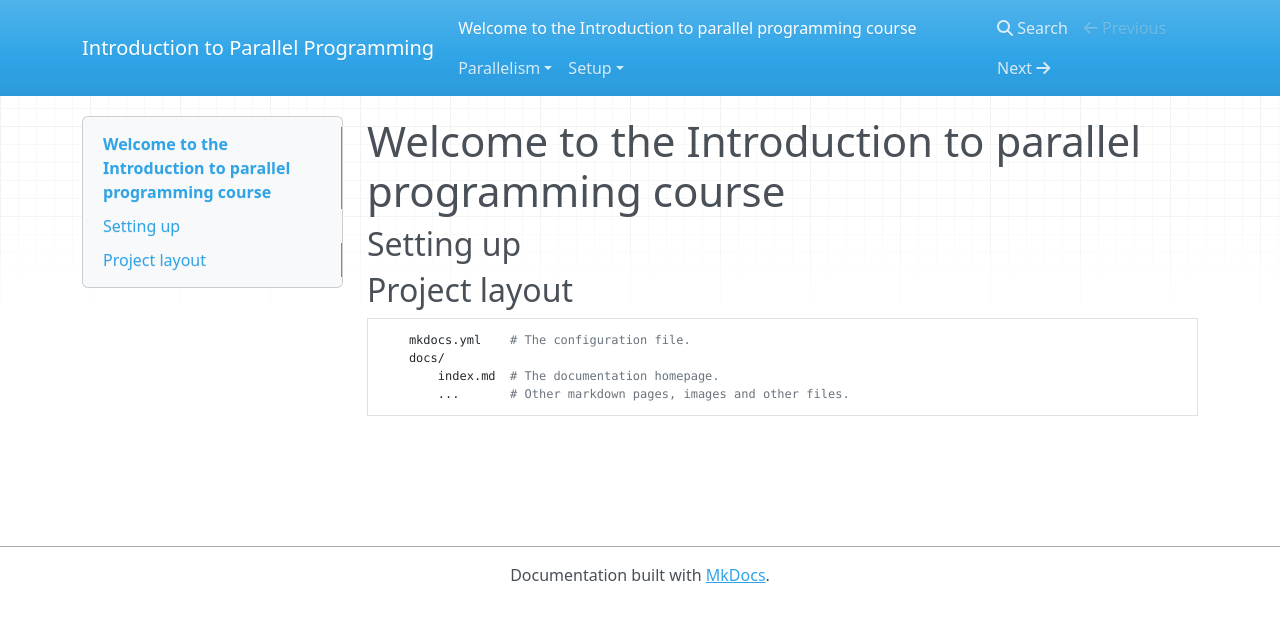
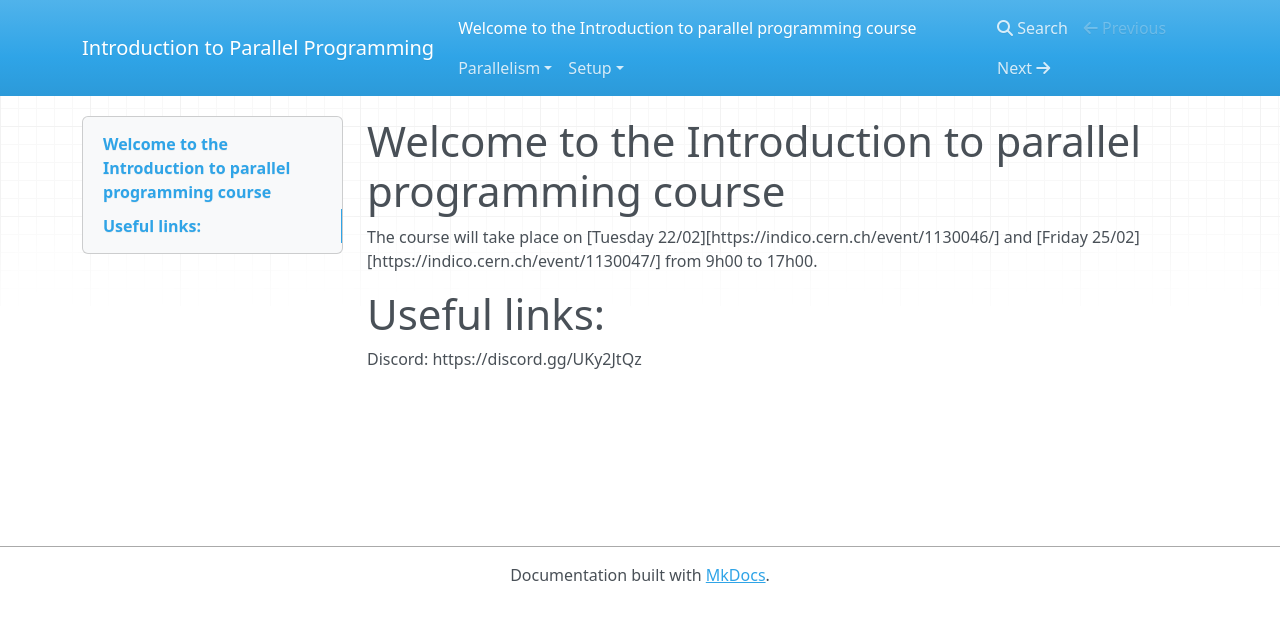
Before and after one commit to felicepantaleo/kseta-22, an MkDocs documentation site: the page built from docs/index.md, in a window 1280 px wide. Shown: the top 622 px of the page. Built offline with MkDocs 1.6.1, drawn with Linux system fonts in a browser that asks for light colours; nearby versions of some CDN libraries.

Commit message:
update with indico and discord links

````diff
--- a/docs/index.md
+++ b/docs/index.md
@@ -1,12 +1,6 @@
 # Welcome to the Introduction to parallel programming course
 
-## Setting up
+The course will take place on [Tuesday 22/02][https://indico.cern.ch/event/1130046/] and [Friday 25/02][https://indico.cern.ch/event/1130047/] from 9h00 to 17h00.
 
-
-## Project layout
-```
-    mkdocs.yml    # The configuration file.
-    docs/
-        index.md  # The documentation homepage.
-        ...       # Other markdown pages, images and other files.
-```
+# Useful links:
+Discord: https://discord.gg/UKy2JtQz
````
